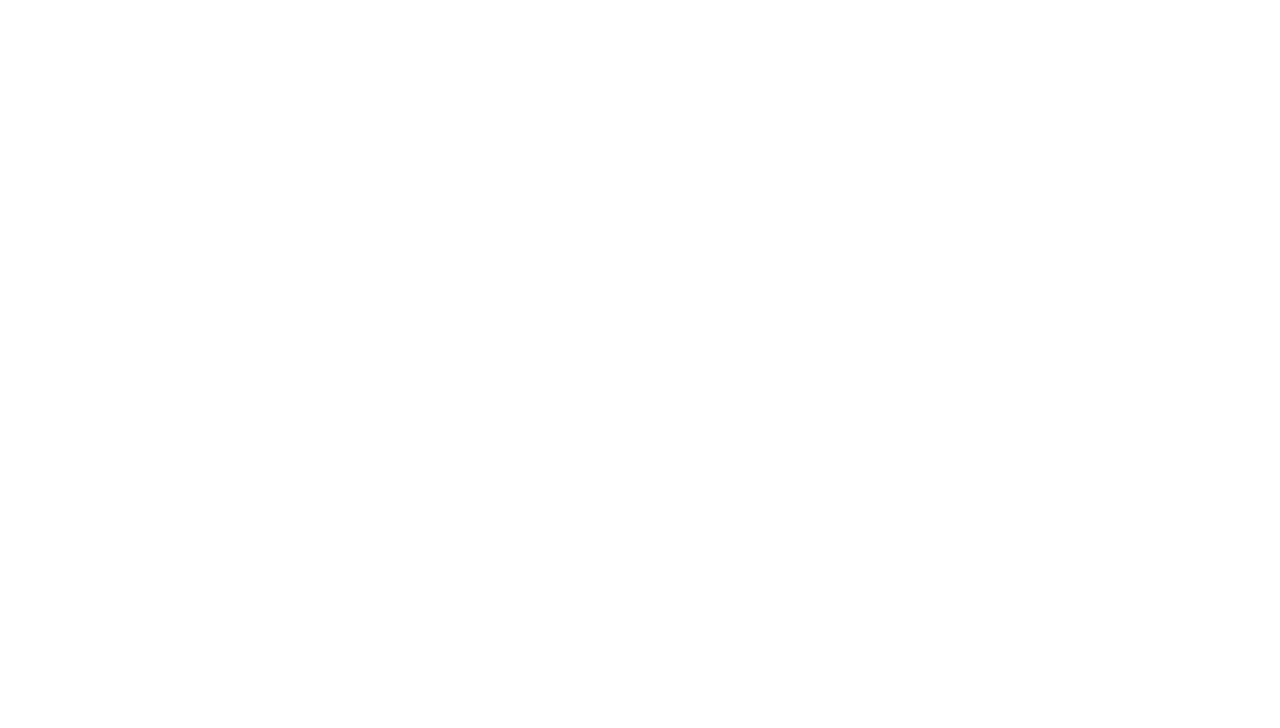
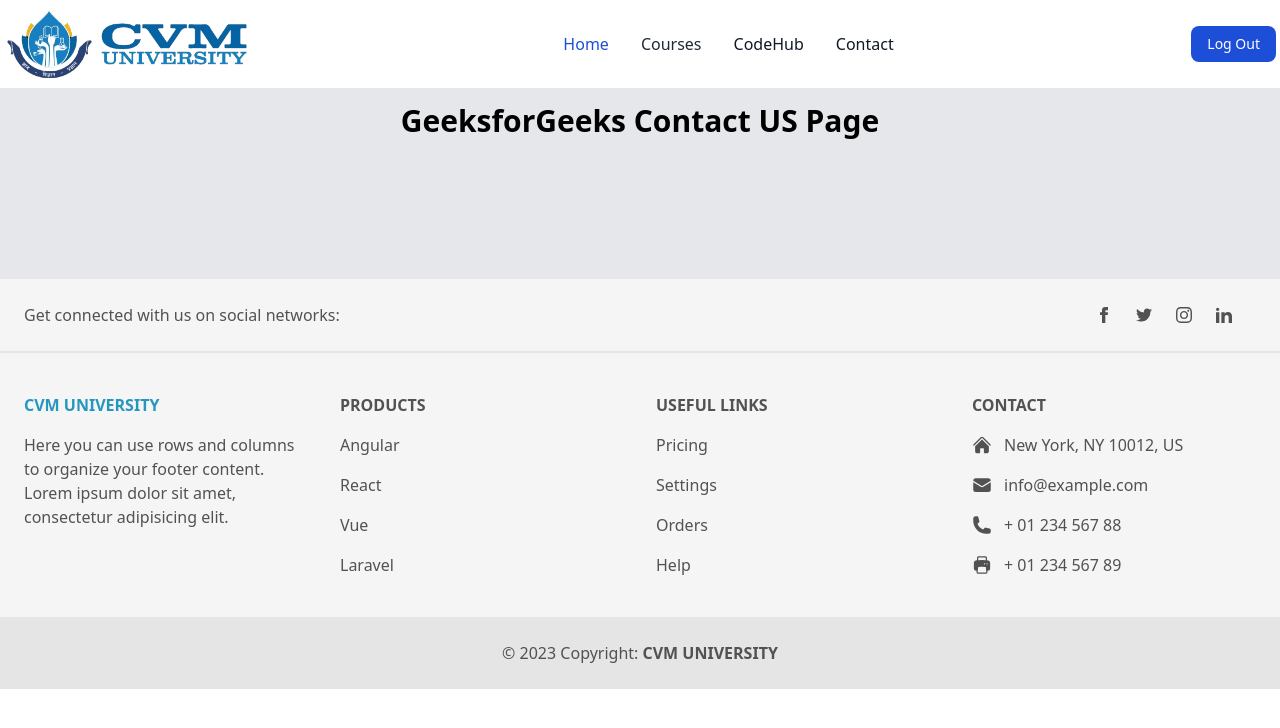
Before and after one commit to Priyanshu2410/Mini-Project, a React (Create React App) app: page /user/contactus in a window 1280 px wide. Before the commit this address had no page. Shown: the top 728 px of the page. Built offline with nearby package versions, Linux system fonts and the light colour scheme.

Commit message:
backend and contact add

```diff
--- a/src/App.js
+++ b/src/App.js
@@ -9,6 +9,8 @@ import Register from "./Pages/register/index.jsx";
 import User from "./Pages/user/index.jsx";
 import Home from "./Pages/user/home.jsx";
 import Codehub from "./Pages/user/codehub.jsx";
+import Coordinator from "./Pages/coordinator/index.jsx";
+import ContactUs from "./Pages/user/contact.jsx";
 
 function App() {
   return (
@@ -21,7 +23,9 @@ function App() {
         <Route path="/user" element={<User />}>
           <Route path="home" element={<Home />} />
           <Route path="codehub" element={<Codehub />} />
+          <Route path="contactus" element={<ContactUs />} />
         </Route>
+        <Route path="/coordinator" element={<Coordinator />} />
       </Routes>
     </>
   );
--- a/src/Pages/Login/login.jsx
+++ b/src/Pages/Login/login.jsx
@@ -17,7 +17,15 @@ const Login = () => {
       console.log(result.data);
       if (result.status === 200) {
         localStorage.setItem("data", JSON.stringify(result.data));
-        navigate("/user/home");
+        if(result.data.role === "coordinator")
+        {
+          navigate("/coordinator");
+        }
+        else
+        {
+          navigate("/user/home");
+
+        }
       }
       else{
         alert("Invalid Credentials")
--- /dev/null
+++ b/src/Pages/coordinator/index.jsx
@@ -0,0 +1,12 @@
+import React from "react";
+
+const CodHome = () =>{
+    return(
+        <div className="pt-[87px]">
+            <h1>jdhsj</h1>
+        </div>
+    )
+};
+
+
+export default CodHome;
--- a/src/Pages/user/Navbar.jsx
+++ b/src/Pages/user/Navbar.jsx
@@ -1,4 +1,4 @@
-import React, { useState,useEffect } from 'react'
+import React, { useState, useEffect } from 'react'
 import { Link } from 'react-router-dom'
 // import logo from "../../../public/heaer_logo_final.png"
 
@@ -6,11 +6,16 @@ const Navbar = () => {
     const [user, setUser] = useState({});
 
     useEffect(() => {
-      // Fetch user data from the server or check session status
-      setUser(JSON.parse(localStorage.getItem("data")));
-      console.log(user);
-      // console.log(localStorage.getItem("data"));
+        // Fetch user data from the server or check session status
+        setUser(JSON.parse(localStorage.getItem("data")));
+        console.log(user);
+        // console.log(localStorage.getItem("data"));
     }, []);
+    const [activeButton, setActiveButton] = useState('home');
+
+    const handleButtonClick = (button) => {
+      setActiveButton(button);
+    };
 
     return (
         <>
@@ -28,16 +33,52 @@ const Navbar = () => {
                     <div className="items-center justify-between hidden w-full md:flex md:w-auto md:order-1" id="navbar-sticky">
                         <ul className="flex flex-col p-4 md:p-0 mt-4 font-medium border border-gray-100 rounded-lg bg-gray-50 md:space-x-8 rtl:space-x-reverse md:flex-row md:mt-0 md:border-0 md:bg-white dark:bg-gray-800 md:dark:bg-gray-800 dark:border-gray-700">
                             <li>
-                                <Link to="/user/home" className="block py-2 px-3 text-white bg-blue-700 rounded md:bg-transparent md:text-blue-700 md:p-0 md:dark:text-blue-500" aria-current="page">Home</Link>
+                                <Link
+                                    to="/user/home"
+                                    className={`block py-2 px-3 rounded md:p-0 ${activeButton === 'home'
+                                            ? 'text-blue-700 '
+                                            : 'text-blue-700 bg-transparent hover:bg-gray-100 md:hover:bg-transparent md:hover:text-blue-700 md:dark:hover:text-blue-500 dark:text-white dark:hover:bg-gray-700 dark:hover:text-white md:dark:hover:bg-transparent dark:border-gray-700'
+                                        }`}
+                                    onClick={() => handleButtonClick('home')}
+                                >
+                                    Home
+                                </Link>
                             </li>
                             <li>
-                                <Link to="#" className="block py-2 px-3 text-gray-800 rounded hover:bg-gray-100 md:hover:bg-transparent md:hover:text-blue-700 md:p-0 md:dark:hover:text-blue-500 dark:text-white dark:hover:bg-gray-700 dark:hover:text-white md:dark:hover:bg-transparent dark:border-gray-700">Courses</Link>
+                                <Link
+                                    to="#"
+                                    className={`block py-2 px-3 rounded md:p-0 ${activeButton === 'courses'
+                                            ? 'text-blue-700'
+                                            : 'text-gray-800 bg-transparent hover:bg-gray-100 md:hover:bg-transparent md:hover:text-blue-700 md:dark:hover:text-blue-500 dark:text-white dark:hover:bg-gray-700 dark:hover:text-white md:dark:hover:bg-transparent dark:border-gray-700'
+                                        }`}
+                                    onClick={() => handleButtonClick('courses')}
+                                >
+                                    Courses
+                                </Link>
                             </li>
                             <li>
-                                <Link to="/user/codehub" className="block py-2 px-3 text-gray-900 rounded hover:bg-gray-100 md:hover:bg-transparent md:hover:text-blue-700 md:p-0 md:dark:hover:text-blue-500 dark:text-white dark:hover:bg-gray-700 dark:hover:text-white md:dark:hover:bg-transparent dark:border-gray-700">CodeHub</Link>
+                                <Link
+                                    to="/user/codehub"
+                                    className={`block py-2 px-3 rounded md:p-0 ${activeButton === 'codehub'
+                                            ? 'text-blue-700'
+                                            : 'text-gray-900 bg-transparent hover:bg-gray-100 md:hover:bg-transparent md:hover:text-blue-700 md:dark:hover:text-blue-500 dark:text-white dark:hover:bg-gray-700 dark:hover:text-white md:dark:hover:bg-transparent dark:border-gray-700'
+                                        }`}
+                                    onClick={() => handleButtonClick('codehub')}
+                                >
+                                    CodeHub
+                                </Link>
                             </li>
                             <li>
-                                <Link to="#" className="block py-2 px-3 text-gray-900 rounded hover:bg-gray-100 md:hover:bg-transparent md:hover:text-blue-700 md:p-0 md:dark:hover:text-blue-500 dark:text-white dark:hover:bg-gray-700 dark:hover:text-white md:dark:hover:bg-transparent dark:border-gray-700">Contact</Link>
+                                <Link
+                                    to="/user/contactus"
+                                    className={`block py-2 px-3 rounded md:p-0 ${activeButton === 'contact'
+                                            ? 'text-blue-700'
+                                            : 'text-gray-900 bg-transparent hover:bg-gray-100 md:hover:bg-transparent md:hover:text-blue-700 md:dark:hover:text-blue-500 dark:text-white dark:hover:bg-gray-700 dark:hover:text-white md:dark:hover:bg-transparent dark:border-gray-700'
+                                        }`}
+                                    onClick={() => handleButtonClick('contact')}
+                                >
+                                    Contact
+                                </Link>
                             </li>
                         </ul>
                     </div>
--- /dev/null
+++ b/src/Pages/user/contact.jsx
@@ -0,0 +1,20 @@
+import React from "react";
+
+const ContactUs = () => {
+    return (
+        <div className="pt-[87px]">
+            <div className="h-48 bg-gray-200 px-24">
+
+                <h1 className="pt-4 text-center text-slate
+                           font-semibold text-3xl">
+                    GeeksforGeeks Contact US Page
+                </h1>
+            </div>
+
+
+        </div>
+    )
+};
+
+
+export default ContactUs;
```
